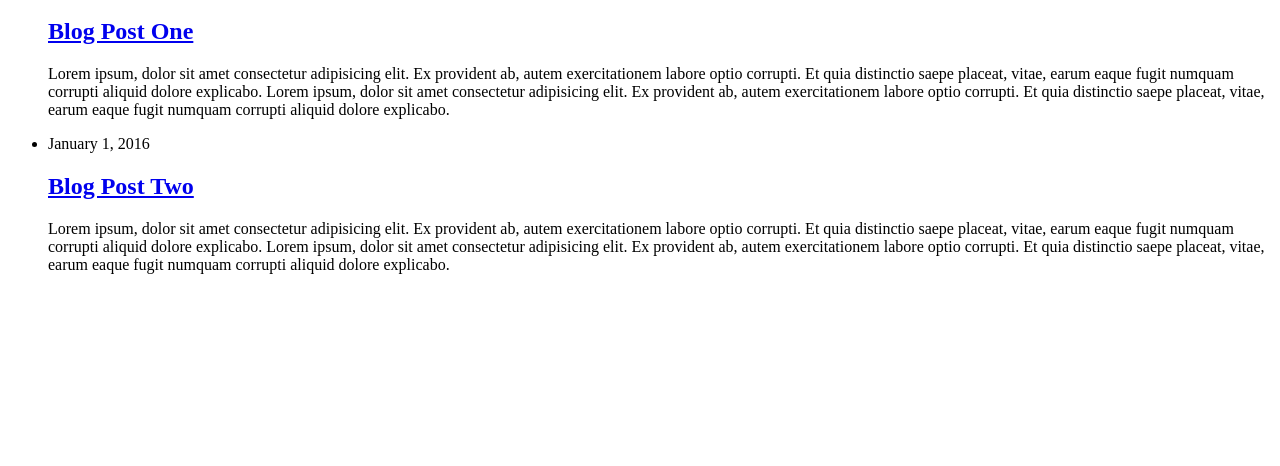
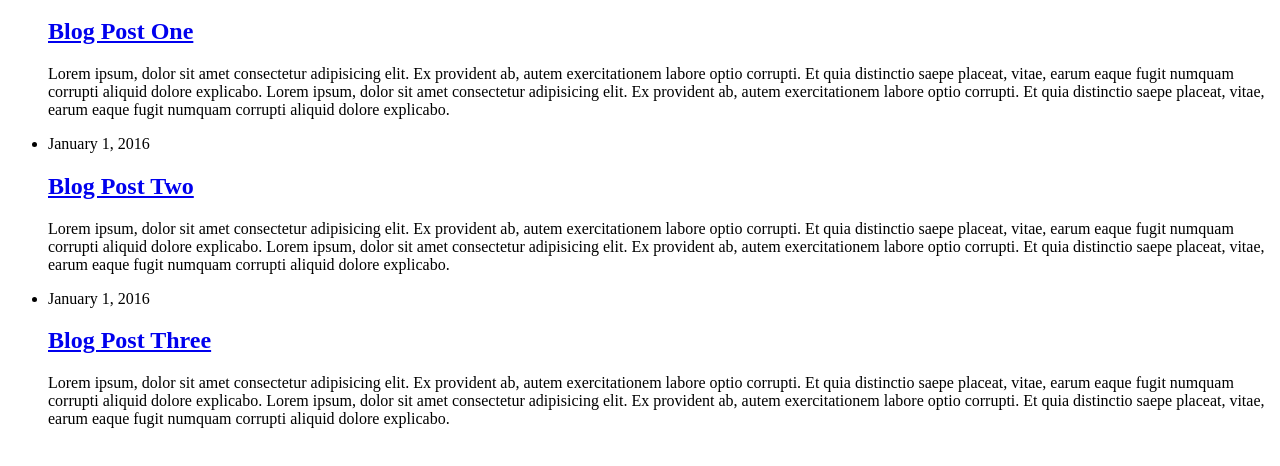
Before and after one commit to julian038/17.2.2_screenSizes, a plain HTML site: page index.html in a window 1280 px wide. Shown: the part 126-592 px from the top of the page. Drawn offline with Linux system fonts and the light colour scheme.

Commit message:
Added Blog Post 3 to index.html

```diff
--- a/index.html
+++ b/index.html
@@ -43,7 +43,18 @@
                         Lorem ipsum, dolor sit amet consectetur adipisicing elit. Ex provident ab, autem exercitationem labore optio corrupti. Et quia distinctio saepe placeat, vitae, earum eaque fugit numquam corrupti aliquid dolore explicabo.
                     </p>
                 </li>
-
+                <li class="post">
+                    <span class="post-meta">January 1, 2016</span>
+                    <h2>
+                        <a class="post-link" href="/three.html">
+                            Blog Post Three
+                        </a>
+                    </h2>
+                    <p>
+                        Lorem ipsum, dolor sit amet consectetur adipisicing elit. Ex provident ab, autem exercitationem labore optio corrupti. Et quia distinctio saepe placeat, vitae, earum eaque fugit numquam corrupti aliquid dolore explicabo.
+                        Lorem ipsum, dolor sit amet consectetur adipisicing elit. Ex provident ab, autem exercitationem labore optio corrupti. Et quia distinctio saepe placeat, vitae, earum eaque fugit numquam corrupti aliquid dolore explicabo.
+                    </p>
+                </li>
             </ul>
         </div>
     </body>
```
